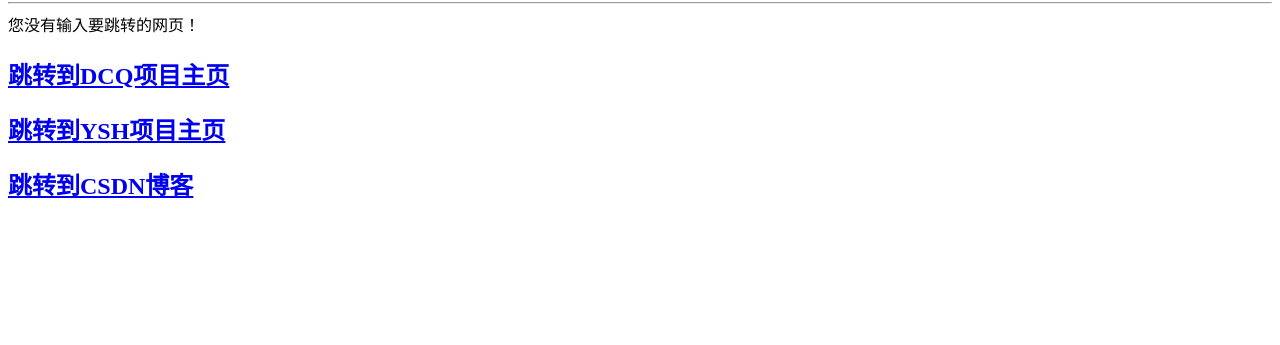
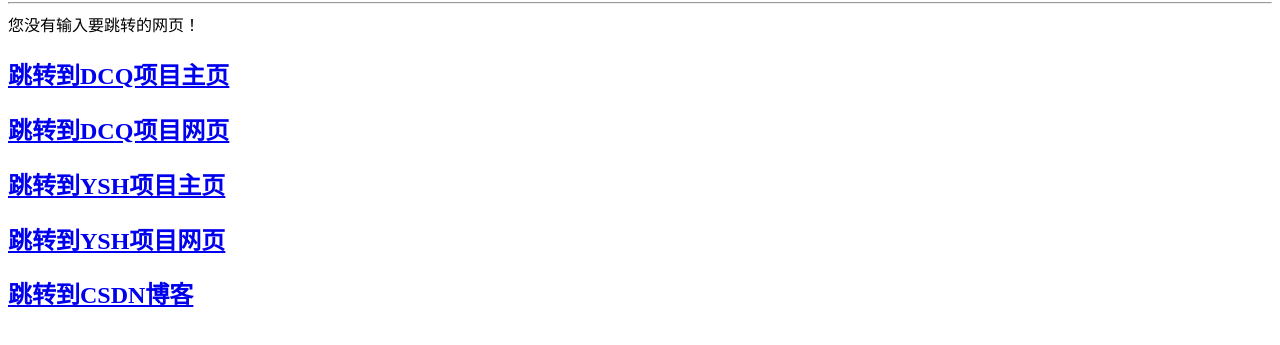
Before and after one commit to cement/cement.github.io, a plain HTML site: page index.html in a window 1280 px wide. Shown: the part 87-432 px from the top of the page. Drawn offline with Linux system fonts and the light colour scheme.

Commit message:
add project sit link

```diff
--- a/index.html
+++ b/index.html
@@ -28,6 +28,9 @@
  <h1>这是来自中国山东的一个测试网页！</h1><hr>
  <div>您没有输入要跳转的网页！</div>
  <h2><a href="https://github.com/cement/dcq/">跳转到DCQ项目主页</a></h2>
- <h2><a href="https://github.com/cement/ysh/">跳转到YSH项目主页</a></h2>
+<h2><a href="https://cement.github.io/dcq/">跳转到DCQ项目网页</a></h2>
+
+<h2><a href="https://github.com/cement/ysh/">跳转到YSH项目主页</a></h2>
+<h2><a href="https://cement.github.io/ysh/">跳转到YSH项目网页</a></h2>
  <h2><a href="http://blog.csdn.net/xinxincement/">跳转到CSDN博客</a></h2>
 </html>
```
